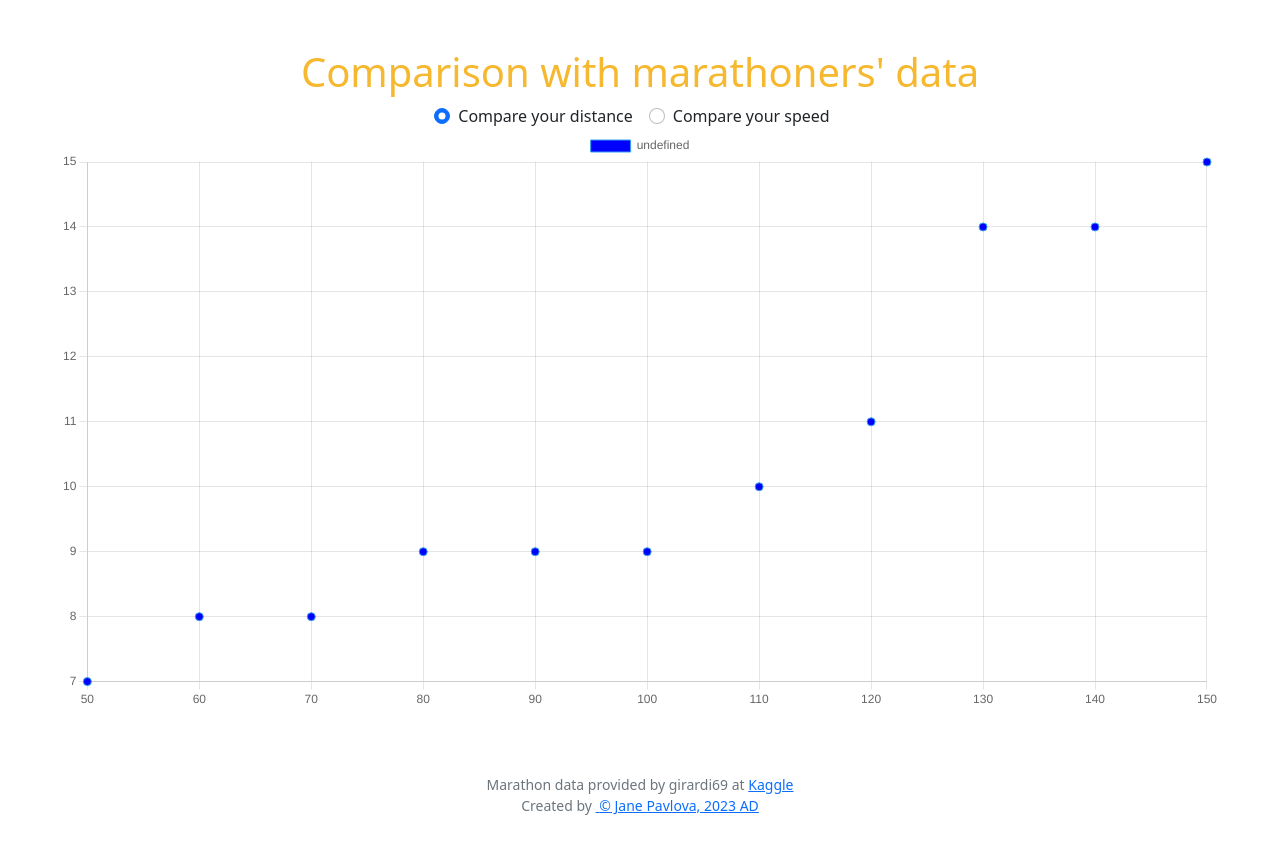
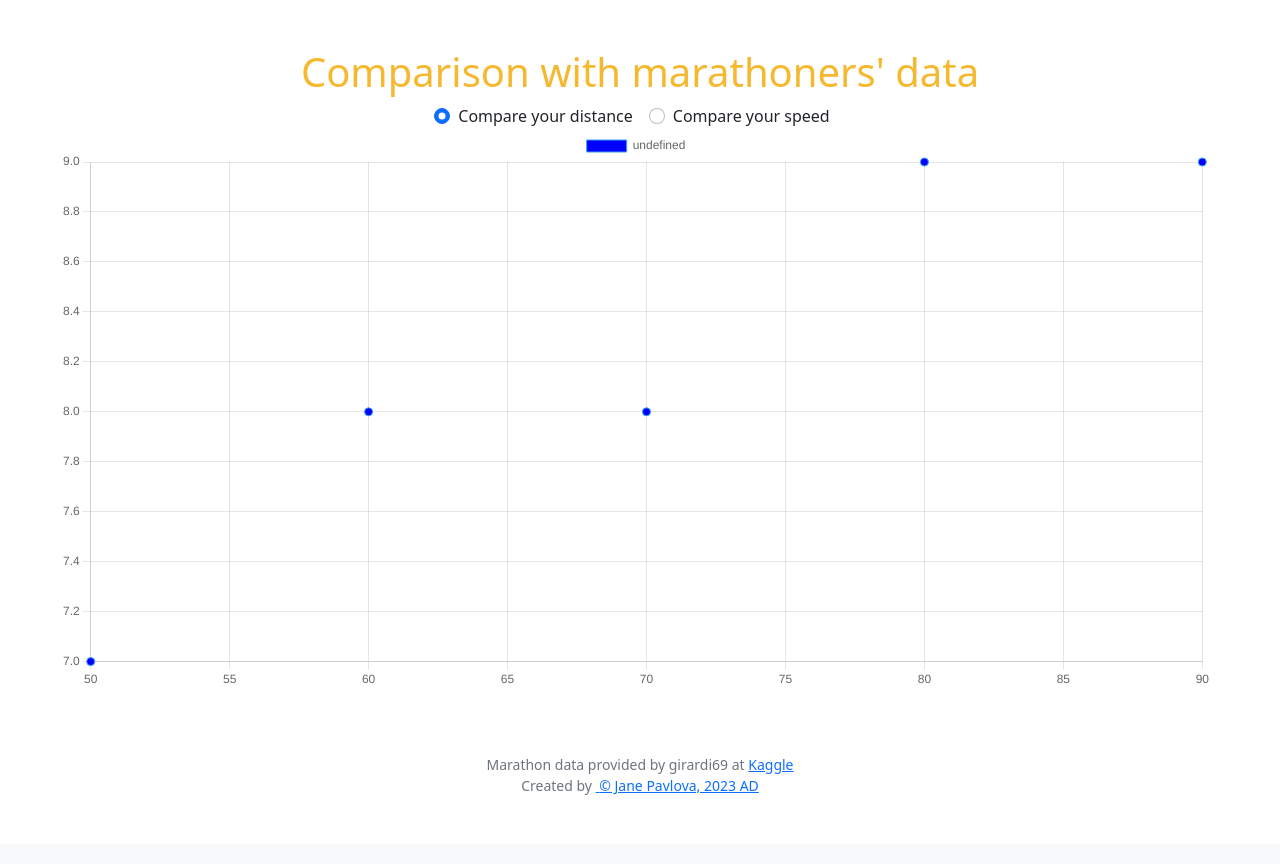
Before and after one commit to pavlovajane/cs50-final-project, a Flask app: page /compare in a window 1280 px wide. Shown: the part 76-940 px from the top of the page. After the commit the page ends 871 px from the top, so only its background shows below. Run offline with Flask 2, Linux system fonts and the light colour scheme; a user stored in the database is signed in; some libraries are stand-ins or nearby versions.

Commit message:
Minor changes to compare layout

```diff
--- a/static/styles.css
+++ b/static/styles.css
@@ -16,6 +16,11 @@
 }
 
 .chart {
+    display: flex !important;
+    flex-direction: column;
+    flex-basis: 0;
+    flex-grow: 1;
+    box-sizing: border-box;
     padding-left: 3em;
     padding-right: 3em;
     padding-bottom: 1em;
--- a/supportfunctions.py
+++ b/supportfunctions.py
@@ -115,7 +115,7 @@
                 # weather template is 'Temp max: 00.0, Ppt(mm): 0.0'
                 temp = weather[pos+2:ppt-2]
                 # add F sign for farenheit
-                ftemp = str(round(convert_to_fahrenheit(float(temp)),2)) + " F"
+                ftemp = str(round(convert_to_fahrenheit(float(temp)),2)) + " F" + chr(176)
                 weather = weather.replace(temp, ftemp)
         else:
             # if imperial = 0 - then system is metric, default to store in database in metric
@@ -130,7 +130,7 @@
                     ppt = weather.find("Ppt(mm)")
                 # weather template is 'Temp max: 00.0, Ppt(mm): 0.0'
                 temp = weather[pos+2:ppt-2]
-                weather = weather.replace(temp, temp + " C")
+                weather = weather.replace(temp, temp + " C" + chr(176))
 
         dict = {
             "id": row[0],
--- a/templates/addrun.html
+++ b/templates/addrun.html
@@ -12,7 +12,7 @@
             <input autocomplete="off" autofocus class="form-control mx-auto w-auto" id="date" name="date" type="date">
         </div>
         <div class="mb-3">
-            <label for="distance">Distance:</label>
+            <label for="distance" style="padding-right: 4em;">Distance:</label>
             <div class="distance-group">
                 <input autocomplete="off" autofocus class="form-control mx-auto w-auto" id="distance" name="distance" type="text">
                 <div class="form-check form-switch">
--- a/templates/compare.html
+++ b/templates/compare.html
@@ -21,7 +21,9 @@
             </label>
         </div>
     </div>
-    <canvas id="myChart" style="width:100%;max-width:1200px"></canvas>
+    <div class="myChart" style="position: relative; height:70vh; width:90vw">
+        <canvas id="myChartId"></canvas>
+    </div>
 </div>
 
 <script src="https://cdn.jsdelivr.net/npm/chart.js"></script>
@@ -32,16 +34,10 @@
         { x: 60, y: 8 },
         { x: 70, y: 8 },
         { x: 80, y: 9 },
-        { x: 90, y: 9 },
-        { x: 100, y: 9 },
-        { x: 110, y: 10 },
-        { x: 120, y: 11 },
-        { x: 130, y: 14 },
-        { x: 140, y: 14 },
-        { x: 150, y: 15 }
+        { x: 90, y: 9 }
     ];
 
-    new Chart("myChart", {
+    new Chart("myChartId", {
         type: "scatter",
         data: {
             datasets: [{
@@ -52,10 +48,12 @@
         },
         options: {
             legend: { display: false },
-            scales: {
-                xAxes: [{ ticks: { min: 40, max: 160 } }],
-                yAxes: [{ ticks: { min: 6, max: 16 } }],
-            }
+            // scales: {
+            //     xAxes: [{ ticks: { min: 40, max: 160 } }],
+            //     yAxes: [{ ticks: { min: 6, max: 16 } }],
+            responsive: true,
+            maintainAspectRatio: false
+            // }
         }
     });
 </script>
```
Also changed, not shown: marathoner.db.
